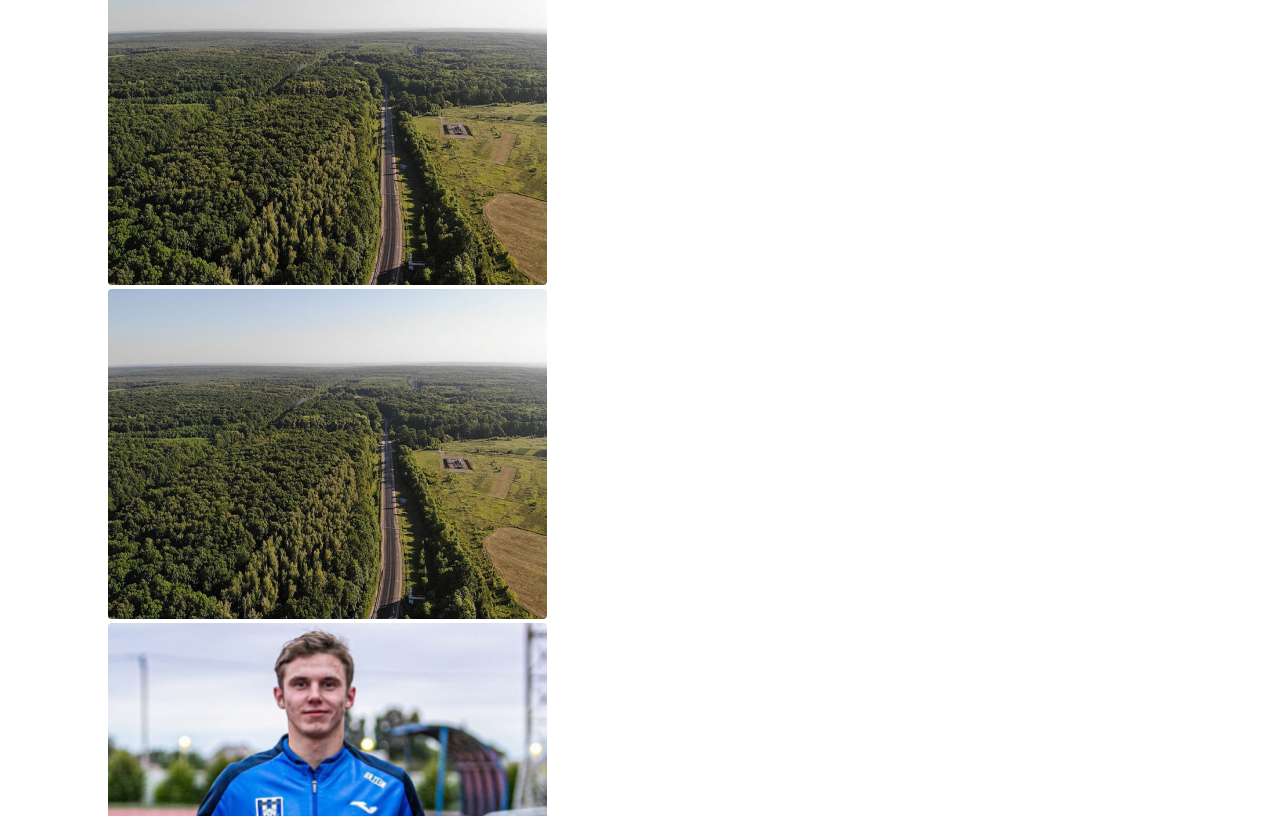
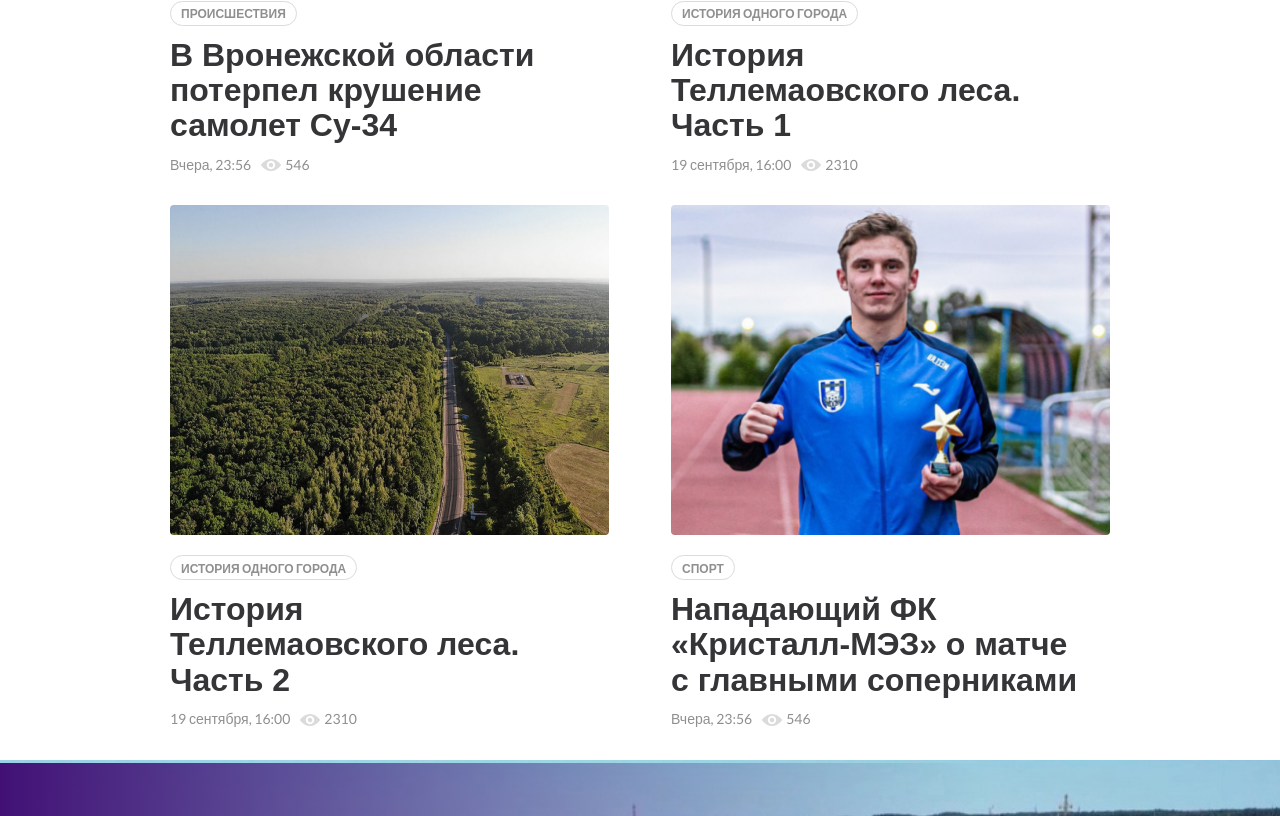
Before and after one commit to sky-trash/my_city, a Vue app: page / in a window 1280 px wide. Shown: the part 624-1440 px from the top of the page. Built offline with nearby package versions, Linux system fonts and the light colour scheme.

Commit message:
news full

```diff
--- a/src/components/home/home.scss
+++ b/src/components/home/home.scss
@@ -37,6 +37,67 @@
           color: var(--text-accent);
 
           padding: 3.5px 1px;
+        }
+      }
+    }
+    &__content {
+      display: flex;
+      padding: 30px 0 0 0;
+      flex-wrap: wrap;
+      justify-content: space-evenly;
+
+      &__card {
+        padding: 0 0 30px 0;
+
+        &__info {
+          padding: 16px 0 0 0;
+
+          &__tag {
+            border: 1px solid var(--tag-border);
+            border-radius: 35px;
+            height: 25px;
+            max-width: max-content;
+
+            p {
+              font-family: var(--font-family);
+              font-weight: 600;
+              font-size: 12px;
+              line-height: 100%;
+              text-transform: uppercase;
+              color: var(--tag-text);
+
+              padding: 6.5px 10px;
+            }
+          }
+          &__text {
+            width: 439px;
+            padding: 12px 0 0 0;
+
+            h1 {
+              font-family: var(--second-family);
+              font-weight: 600;
+              font-size: 32px;
+              line-height: 110%;
+              color: var(--text-dark);
+            }
+          }
+          &__time {
+            display: flex;
+            padding: 12px 0 0;
+
+            p {
+              font-family: var(--font-family);
+              font-weight: 400;
+              font-size: 14px;
+              line-height: 120%;
+              color: var(--text-grey);
+
+              padding: 1.5px 0;
+            }
+            img {
+              padding: 0 4px 0 10px;
+            }
+          }
         }
       }
     }
--- a/src/components/home/home.vue
+++ b/src/components/home/home.vue
@@ -20,20 +20,72 @@ import Application from '../application/application.vue';
           <div class="main__news__content__card__icons">
             <img src="../../../public/home/image.svg" alt="">
           </div>
-        </div>
-        <div class="main__news__content__card">
-          <div class="main__news__content__card__icons">
-            <img src="../../../public/home/news2.svg" alt="">
+          <div class="main__news__content__card__info">
+            <div class="main__news__content__card__info__tag">
+              <p>происшествия</p>
+            </div>
+            <div class="main__news__content__card__info__text">
+              <h1>В Вронежской области потерпел крушение самолет Су-34</h1>
+            </div>
+            <div class="main__news__content__card__info__time">
+              <p>Вчера, 23:56</p>
+              <img src="../../../public/home/eye.svg" alt="">
+              <p>546</p>
+            </div>
           </div>
         </div>
         <div class="main__news__content__card">
           <div class="main__news__content__card__icons">
             <img src="../../../public/home/news2.svg" alt="">
           </div>
+          <div class="main__news__content__card__info">
+            <div class="main__news__content__card__info__tag">
+              <p>история одного города</p>
+            </div>
+            <div class="main__news__content__card__info__text">
+              <h1>История<br> Теллемаовского леса.<br>Часть 1</h1>
+            </div>
+            <div class="main__news__content__card__info__time">
+              <p>19 сентября, 16:00</p>
+              <img src="../../../public/home/eye.svg" alt="">
+              <p>2310</p>
+            </div>
+          </div>
+        </div>
+        <div class="main__news__content__card">
+          <div class="main__news__content__card__icons">
+            <img src="../../../public/home/news2.svg" alt="">
+          </div>
+          <div class="main__news__content__card__info">
+            <div class="main__news__content__card__info__tag">
+              <p>история одного города</p>
+            </div>
+            <div class="main__news__content__card__info__text">
+              <h1>История<br> Теллемаовского леса.<br>Часть 2</h1>
+            </div>
+            <div class="main__news__content__card__info__time">
+              <p>19 сентября, 16:00</p>
+              <img src="../../../public/home/eye.svg" alt="">
+              <p>2310</p>
+            </div>
+          </div>
         </div>
         <div class="main__news__content__card">
           <div class="main__news__content__card__icons">
             <img src="../../../public/home/news4.svg" alt="">
+          </div>
+          <div class="main__news__content__card__info">
+            <div class="main__news__content__card__info__tag">
+              <p>спорт</p>
+            </div>
+            <div class="main__news__content__card__info__text">
+              <h1>Нападающий ФК «Кристалл-МЭЗ» о матче <br>с главными соперниками</h1>
+            </div>
+            <div class="main__news__content__card__info__time">
+              <p>Вчера, 23:56</p>
+              <img src="../../../public/home/eye.svg" alt="">
+              <p>546</p>
+            </div>
           </div>
         </div>
       </div>
```
Also changed, not shown: public/home/eye.svg (added).
